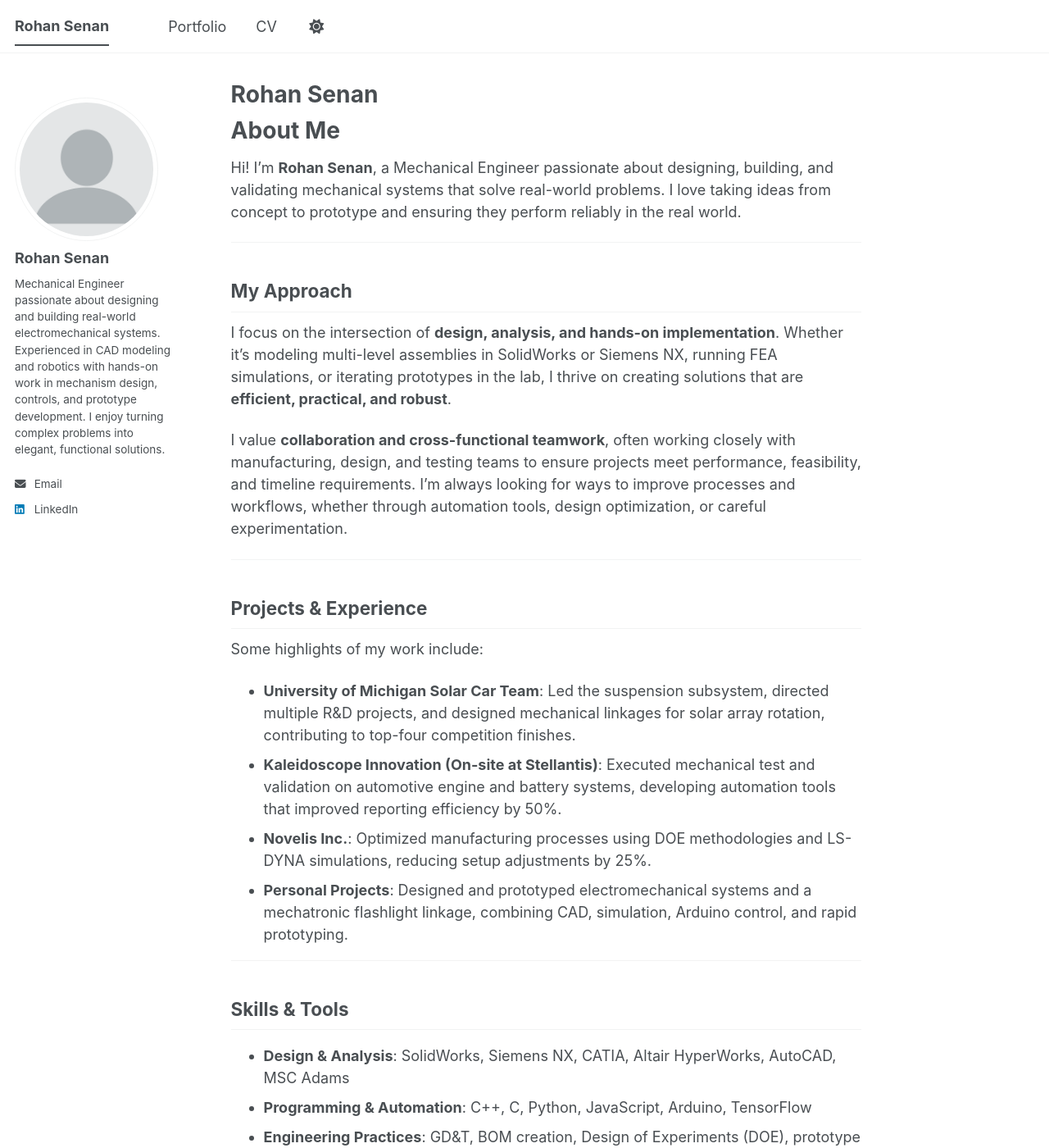
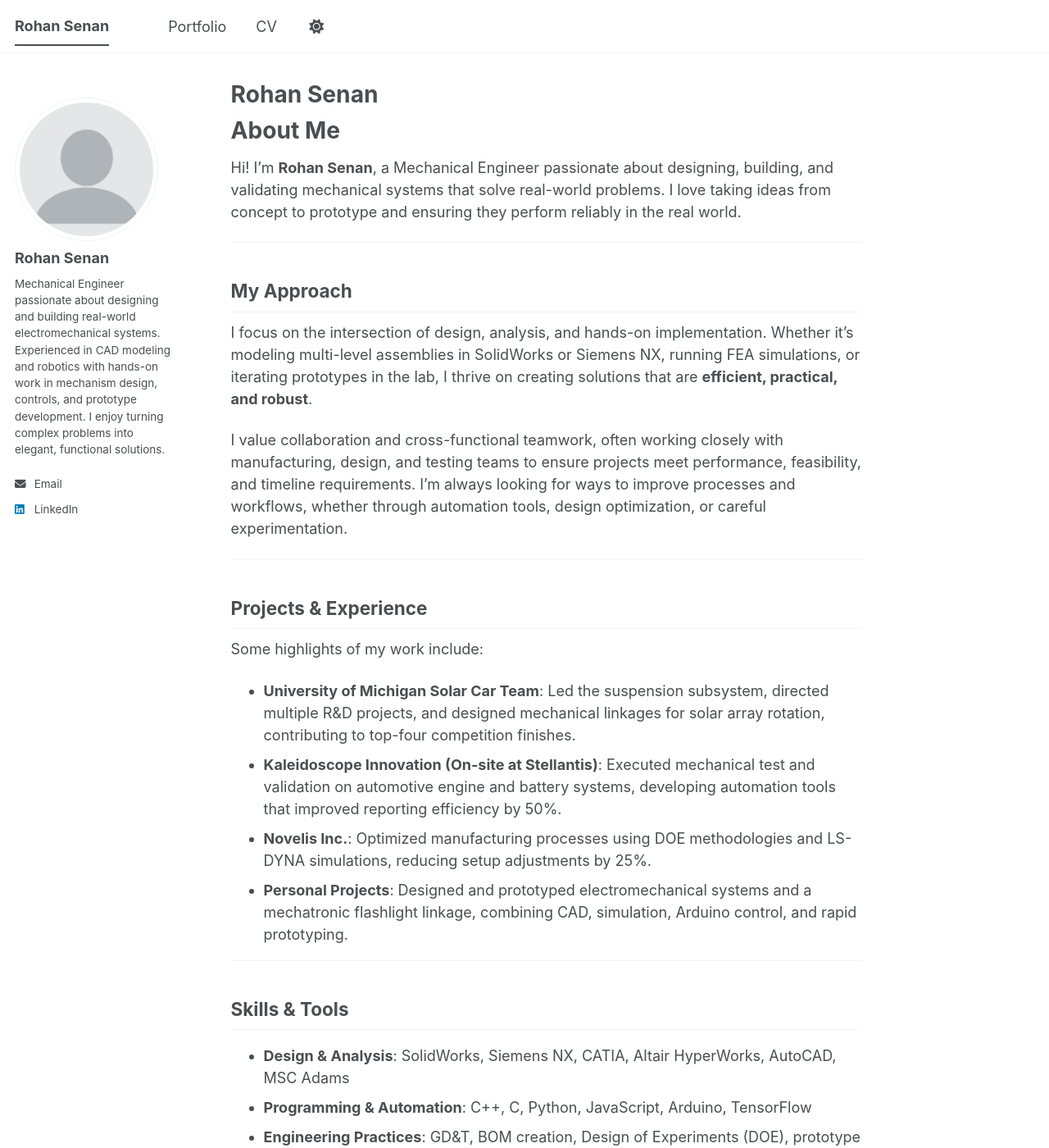
Before and after one commit to rohansenan/rohansenan.github.io, a Jekyll site: the page built from _pages/about.md, in a window 1280 px wide and 1400 px high. Shown: the whole window at 82% size. Built offline with Jekyll 4.4.1, drawn with Linux system fonts in a browser that asks for light colours; a script bundle is joined from its source files by our own code; library files that are not in the unit come from our copies; some of the changed text lies outside the part shown.

```diff
--- a/_pages/about.md
+++ b/_pages/about.md
@@ -14,9 +14,9 @@ Hi! I’m **Rohan Senan**, a Mechanical Engineer passionate about designing, bui
 
 ## My Approach
 
-I focus on the intersection of **design, analysis, and hands-on implementation**. Whether it’s modeling multi-level assemblies in SolidWorks or Siemens NX, running FEA simulations, or iterating prototypes in the lab, I thrive on creating solutions that are **efficient, practical, and robust**.
+I focus on the intersection of design, analysis, and hands-on implementation. Whether it’s modeling multi-level assemblies in SolidWorks or Siemens NX, running FEA simulations, or iterating prototypes in the lab, I thrive on creating solutions that are **efficient, practical, and robust**.
 
-I value **collaboration and cross-functional teamwork**, often working closely with manufacturing, design, and testing teams to ensure projects meet performance, feasibility, and timeline requirements. I’m always looking for ways to improve processes and workflows, whether through automation tools, design optimization, or careful experimentation.
+I value collaboration and cross-functional teamwork, often working closely with manufacturing, design, and testing teams to ensure projects meet performance, feasibility, and timeline requirements. I’m always looking for ways to improve processes and workflows, whether through automation tools, design optimization, or careful experimentation.
 
 ---
 
@@ -42,7 +42,7 @@ Some highlights of my work include:
 
 ## Outside Engineering
 
-When I’m not designing or building, I enjoy **volleyball**, trying new foods, and travelling. I’m always curious, always learning, and excited to tackle new challenges.
+When I’m not designing or building, I enjoy volleyball, trying new foods, and travelling. I’m always curious, always learning, and excited to tackle new challenges.
 
 ---
 
```
